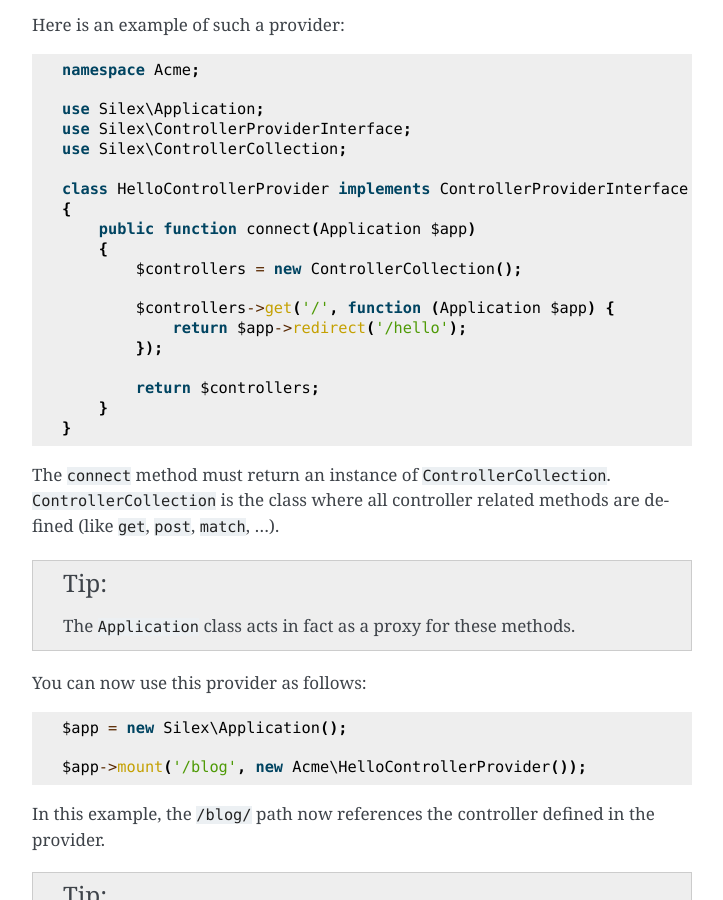
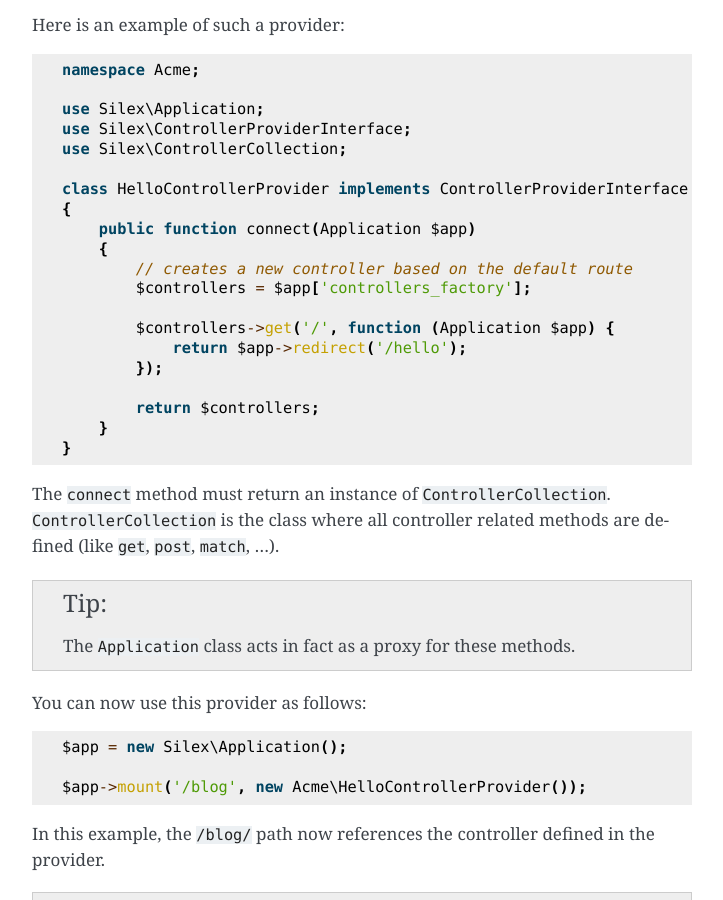
Before and after one commit to silexphp/Silex, a Sphinx documentation site: the page built from doc/providers.rst, in a window 1280 px wide and 900 px high, scrolled down 3427 px. Shown: the whole window, without its empty margins (388-1111 px from the left). Built offline with Sphinx 7.4.7, drawn with Linux system fonts in a browser that asks for light colours.

Commit message:
Update ControllerProvider example to use the controllers factory

```diff
--- a/doc/providers.rst
+++ b/doc/providers.rst
@@ -170,7 +170,8 @@ Here is an example of such a provider::
     {
         public function connect(Application $app)
         {
-            $controllers = new ControllerCollection();
+            // creates a new controller based on the default route
+            $controllers = $app['controllers_factory'];
 
             $controllers->get('/', function (Application $app) {
                 return $app->redirect('/hello');
```
